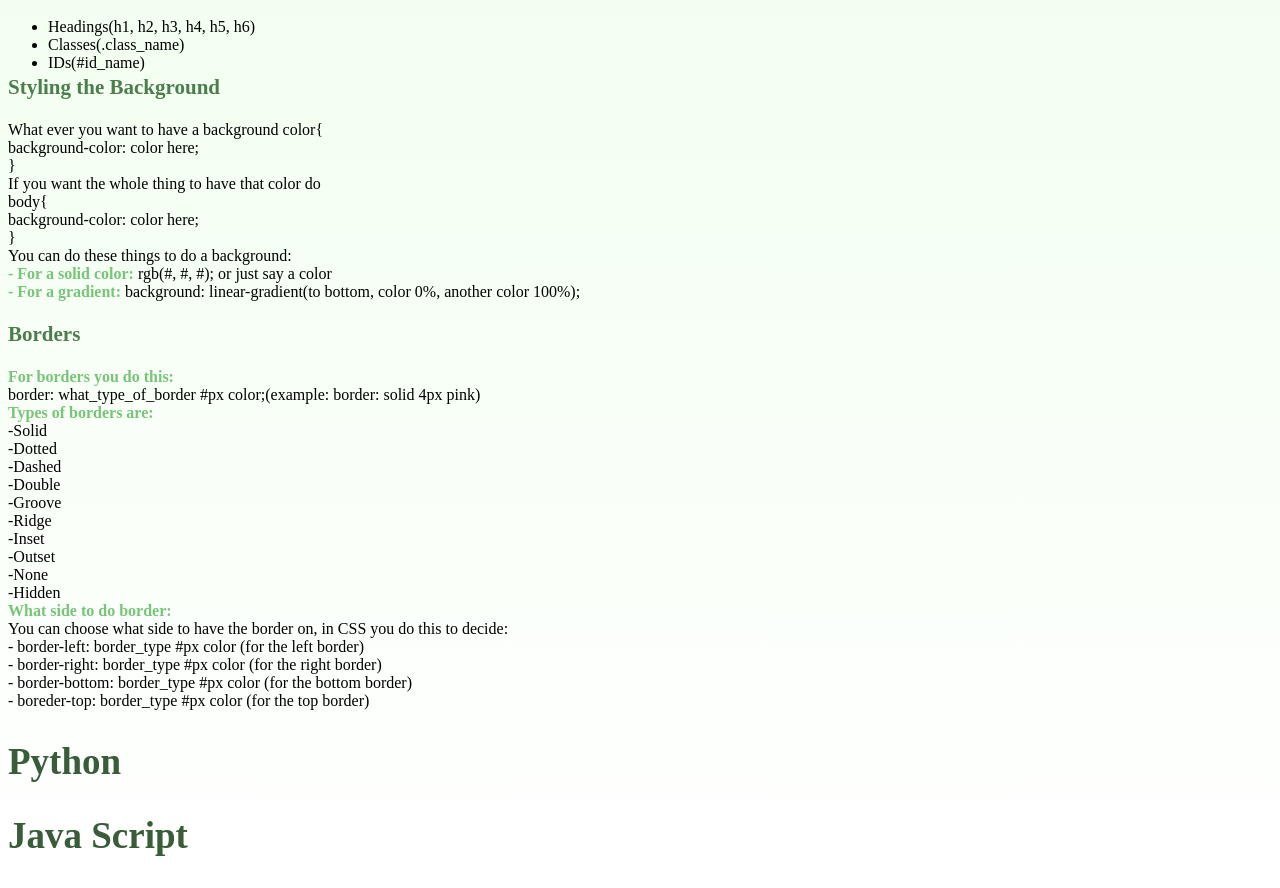
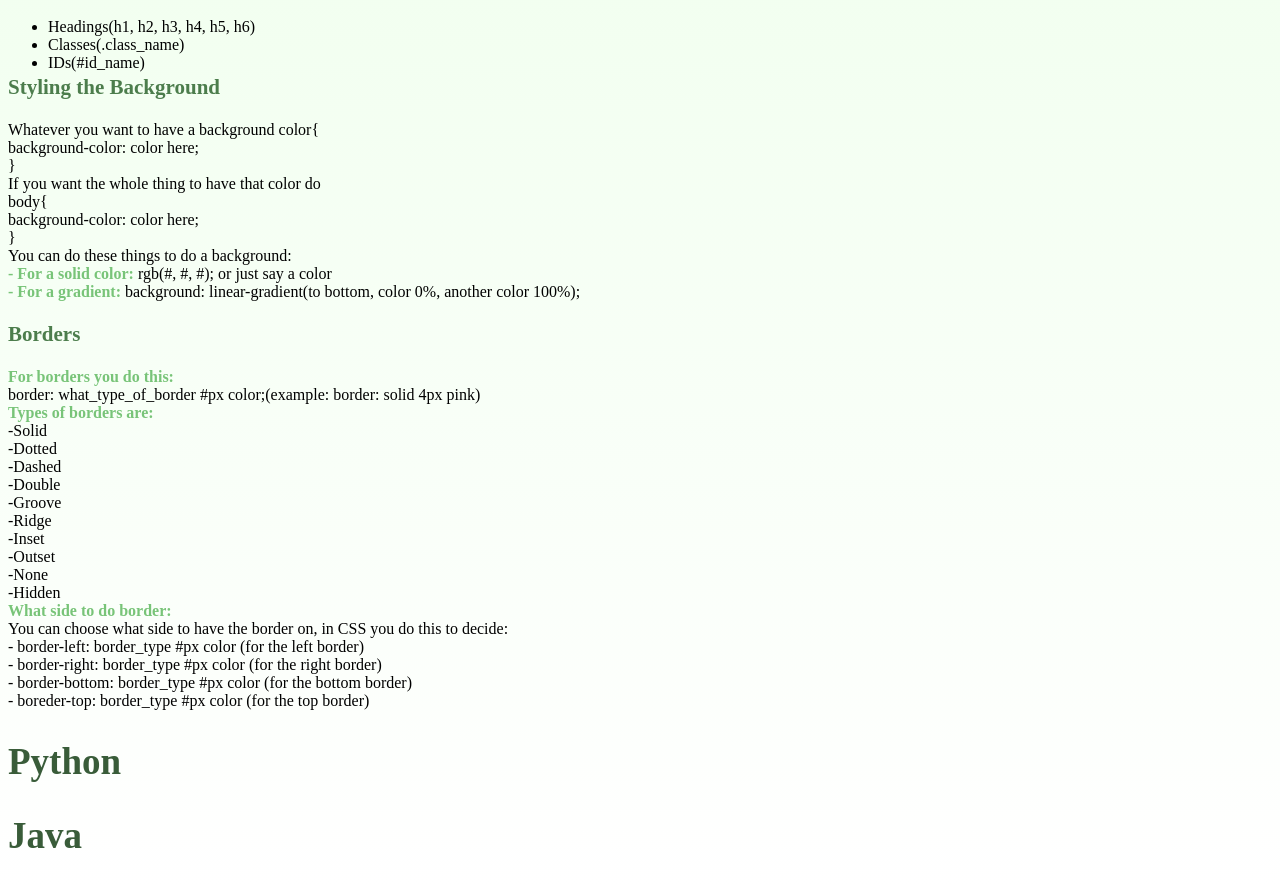
Before and after one commit to sarahobaird/coding-cheat-sheat, a plain HTML site: page index.html in a window 1280 px wide. Shown: the part 1265-2153 px from the top of the page. Drawn offline with Linux system fonts and the light colour scheme.

Commit message:
Update index.html

```diff
--- a/index.html
+++ b/index.html
@@ -90,7 +90,7 @@
         <li>IDs(#id_name)
         </ul>
         <h3>Styling the Background</h3>
-        <p>What ever you want to have a background color{<br>background-color: color here;<br>}<br>If you want the whole thing to have that color do <br> body{<br> background-color: color here; <br>}<br>
+        <p> Whatever you want to have a background color{<br>background-color: color here;<br>}<br>If you want the whole thing to have that color do <br> body{<br> background-color: color here; <br>}<br>
         You can do these things to do a background:<br> <b>- For a solid color:</b> rgb(#, #, #); or just say a color<br> <b>- For a gradient:</b> background: linear-gradient(to bottom, color 0%, another color 100%);</p>
 
         <h3>Borders</h3>
@@ -98,6 +98,6 @@
 
         <h2 id="python">Python</h2>
 
-        <h2 id="java_script">Java Script</h2>
+        <h2 id="java_script">Java</h2>
     </body>
 </html>
```
